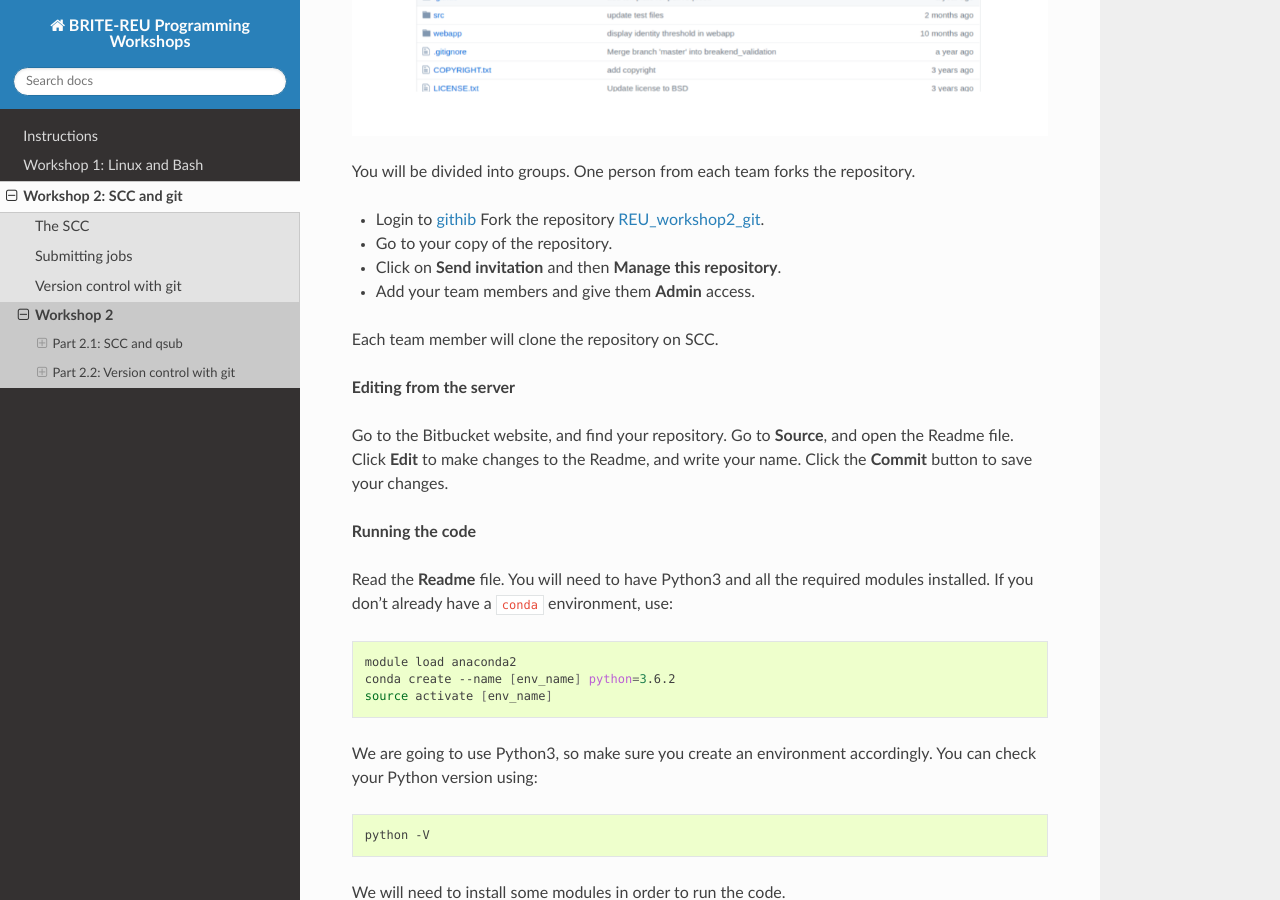
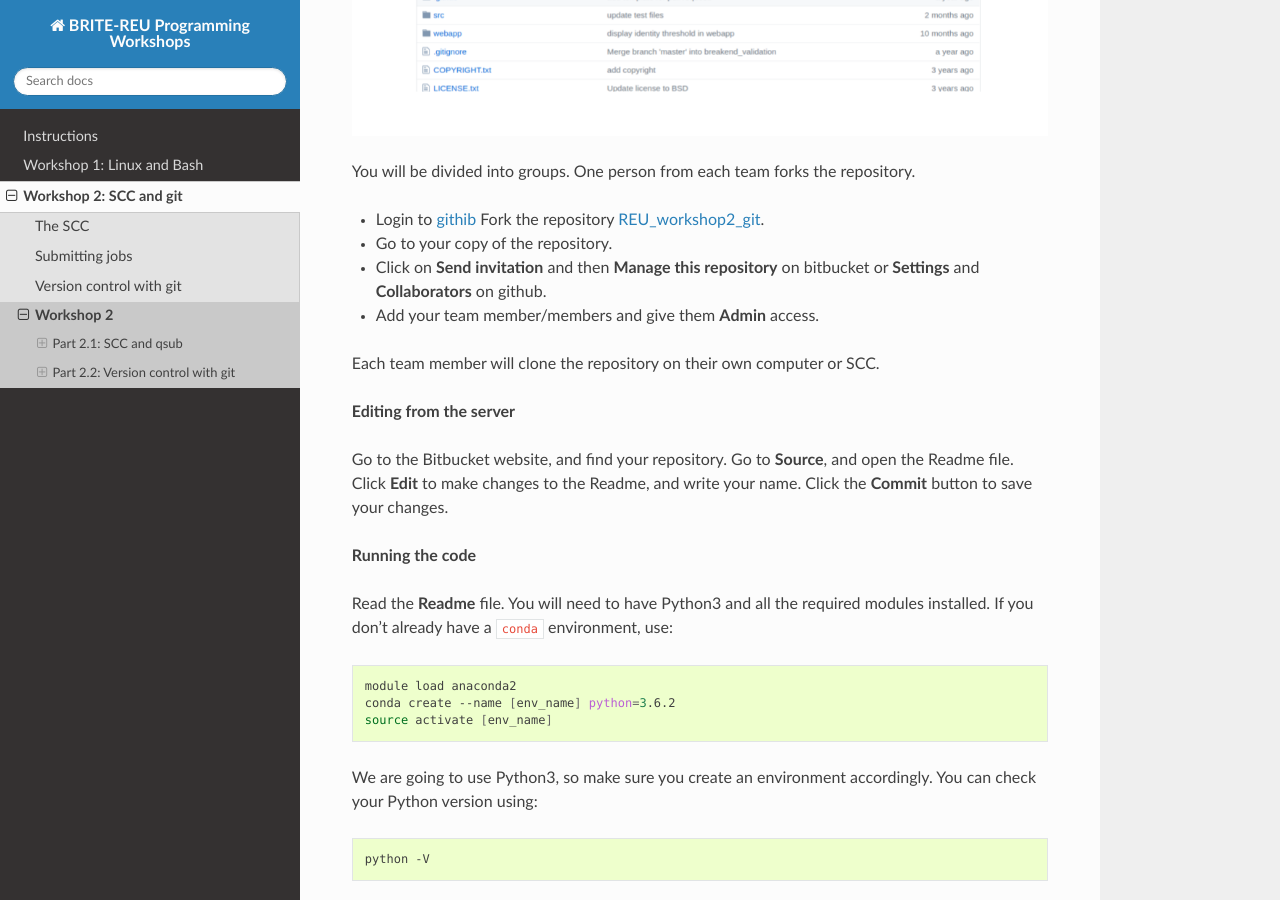
Before and after one commit to BRITE-REU/programming-workshops, a Sphinx documentation site: the page built from source/workshops/02_scc_git/workshop.rst, in a window 1280 px wide and 900 px high, scrolled down 4344 px. Built offline with Sphinx 7.4.7 and the Read the Docs theme 2.0.0, drawn with Linux system fonts in a browser that asks for light colours.

Commit message:
Update workshop.rst

```diff
--- a/source/workshops/02_scc_git/workshop.rst
+++ b/source/workshops/02_scc_git/workshop.rst
@@ -197,10 +197,10 @@ You will be divided into groups. One person from each team forks the repository.
 
 - Login to `githib <github.com>`_ Fork the repository `REU_workshop2_git <https://github.com/marzie-rasekh/REU_workshop2_git>`_.
 - Go to your copy of the repository.
-- Click on **Send invitation** and then **Manage this repository**.
-- Add your team members and give them **Admin** access.
+- Click on **Send invitation** and then **Manage this repository** on bitbucket or **Settings** and **Collaborators** on github.
+- Add your team member/members and give them **Admin** access.
 
-Each team member will clone the repository on SCC.
+Each team member will clone the repository on their own computer or SCC.
 
 
 **Editing from the server**
```
